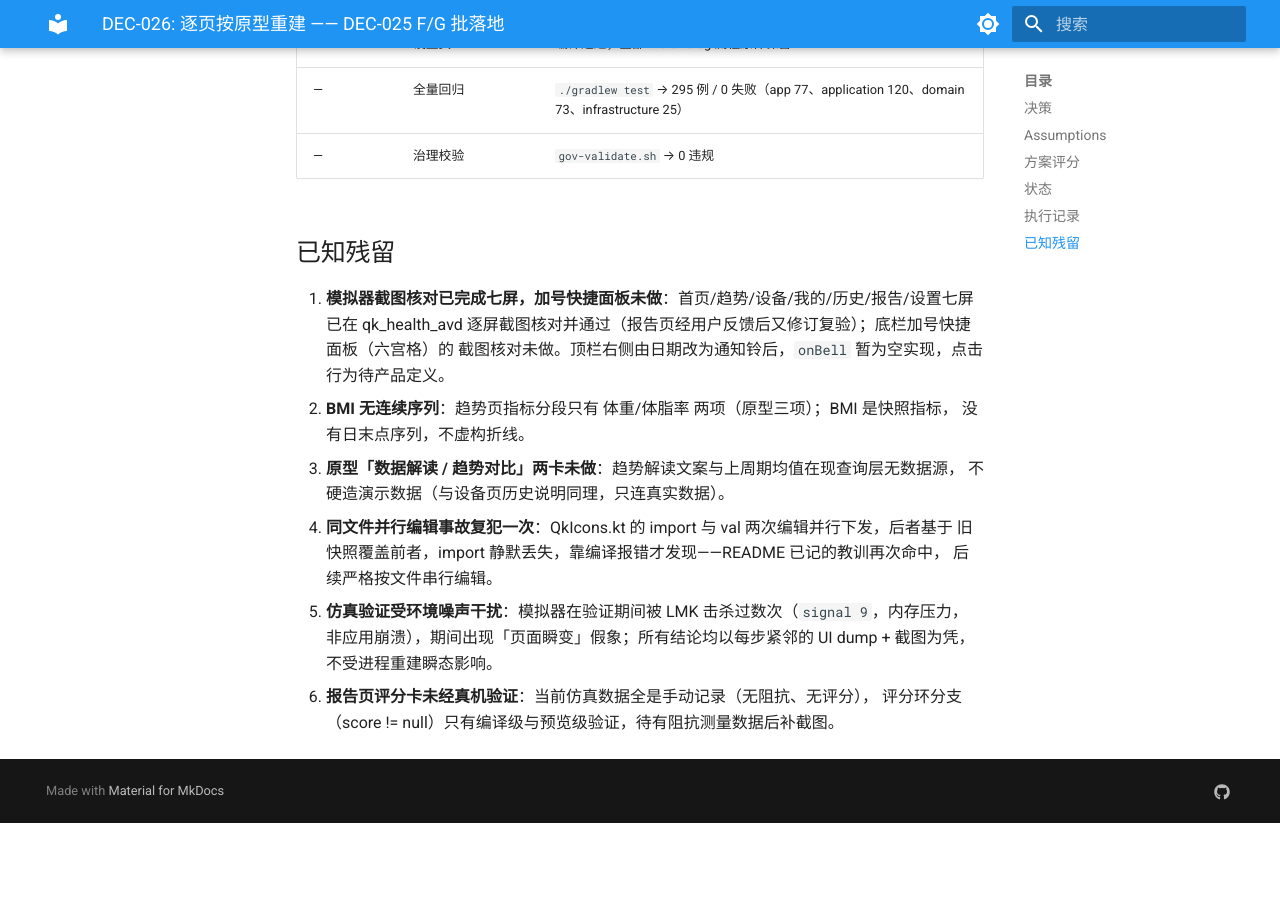
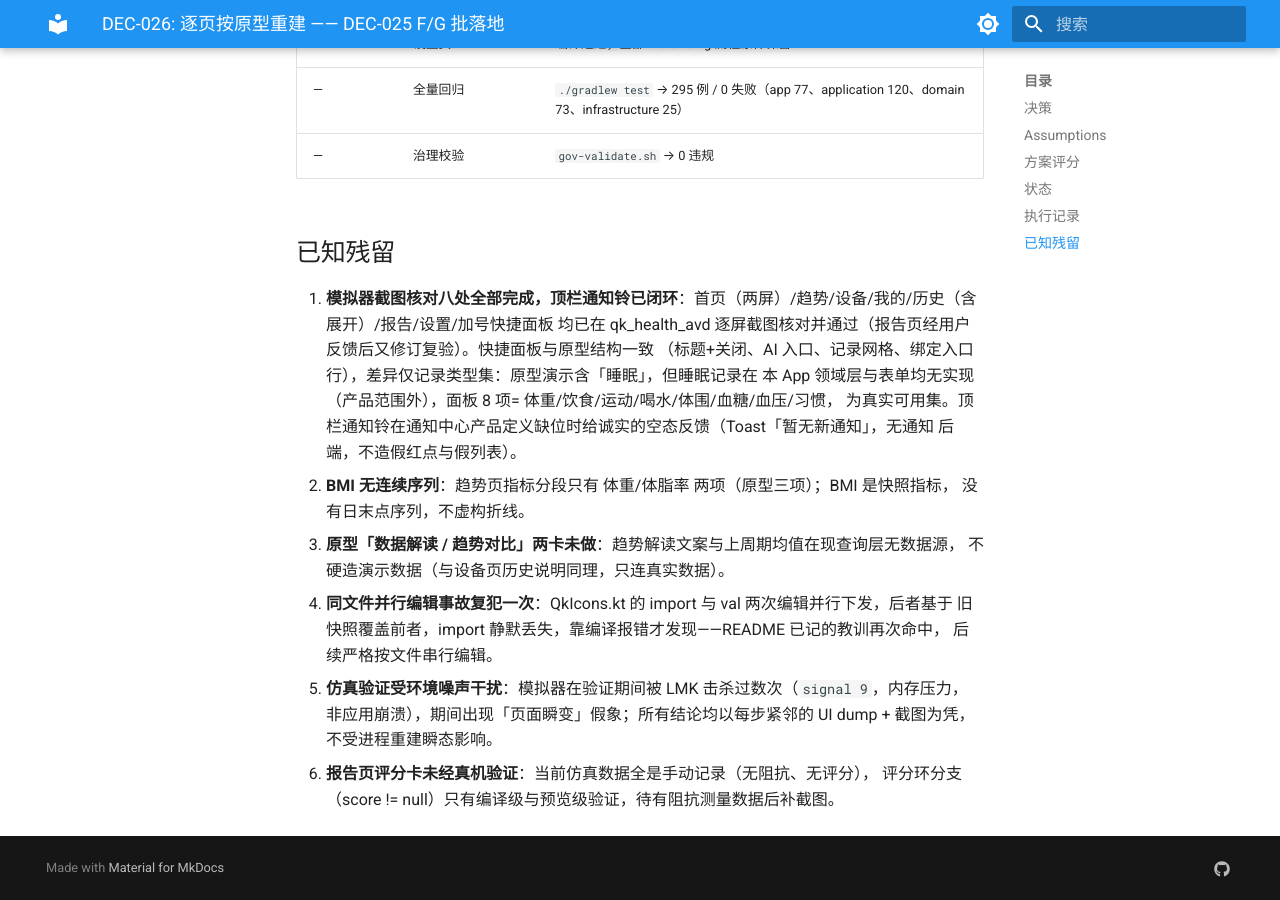
Before and after one commit to zerophix/lightweigh, an MkDocs documentation site: the page built from docs/ai/decisions/DEC-026.md, in a window 1280 px wide and 900 px high, scrolled down 2703 px. Built offline with MkDocs 1.6.1 and Material for MkDocs 9.7.7, drawn with Linux system fonts in a browser that asks for light colours; before the commit the page ends 3526 px from its top, so only the background shows below that.

Commit message:
feat(shell): empty-state toast for bell, verify quick panel
DEC-026 group J wrap-up: quick-add panel screenshot verified
(8 tiles match real record types; prototype-only sleep is out of
product scope); bell onBell no longer empty - shows honest
no-notification toast since no backend exists; settings page
shots done; README lesson on tap coords and transient UI capture.

```diff
--- a/docs/ai/decisions/DEC-026.md
+++ b/docs/ai/decisions/DEC-026.md
@@ -148,9 +148,12 @@
 
 ## 已知残留
 
-1. **模拟器截图核对已完成七屏，加号快捷面板未做**：首页/趋势/设备/我的/历史/报告/设置七屏已在
-   qk_health_avd 逐屏截图核对并通过（报告页经用户反馈后又修订复验）；底栏加号快捷面板（六宫格）的
-   截图核对未做。顶栏右侧由日期改为通知铃后，`onBell` 暂为空实现，点击行为待产品定义。
+1. **模拟器截图核对八处全部完成，顶栏通知铃已闭环**：首页（两屏）/趋势/设备/我的/历史（含展开）/报告/设置/加号快捷面板
+   均已在 qk_health_avd 逐屏截图核对并通过（报告页经用户反馈后又修订复验）。快捷面板与原型结构一致
+   （标题+关闭、AI 入口、记录网格、绑定入口行），差异仅记录类型集：原型演示含「睡眠」，但睡眠记录在
+   本 App 领域层与表单均无实现（产品范围外），面板 8 项= 体重/饮食/运动/喝水/体围/血糖/血压/习惯，
+   为真实可用集。顶栏通知铃在通知中心产品定义缺位时给诚实的空态反馈（Toast「暂无新通知」，无通知
+   后端，不造假红点与假列表）。
 2. **BMI 无连续序列**：趋势页指标分段只有 体重/体脂率 两项（原型三项）；BMI 是快照指标，
    没有日末点序列，不虚构折线。
 3. **原型「数据解读 / 趋势对比」两卡未做**：趋势解读文案与上周期均值在现查询层无数据源，
--- a/mkdocs.yml
+++ b/mkdocs.yml
@@ -279,6 +279,7 @@
 
 
 
+
 nav:
   - 首页: index.md
 
```
Also changed, not shown: README.md (+1 -0 lines), docs/ai/lifecycle/04_DevNotes.md (+1 -0 lines), 1 other file.
